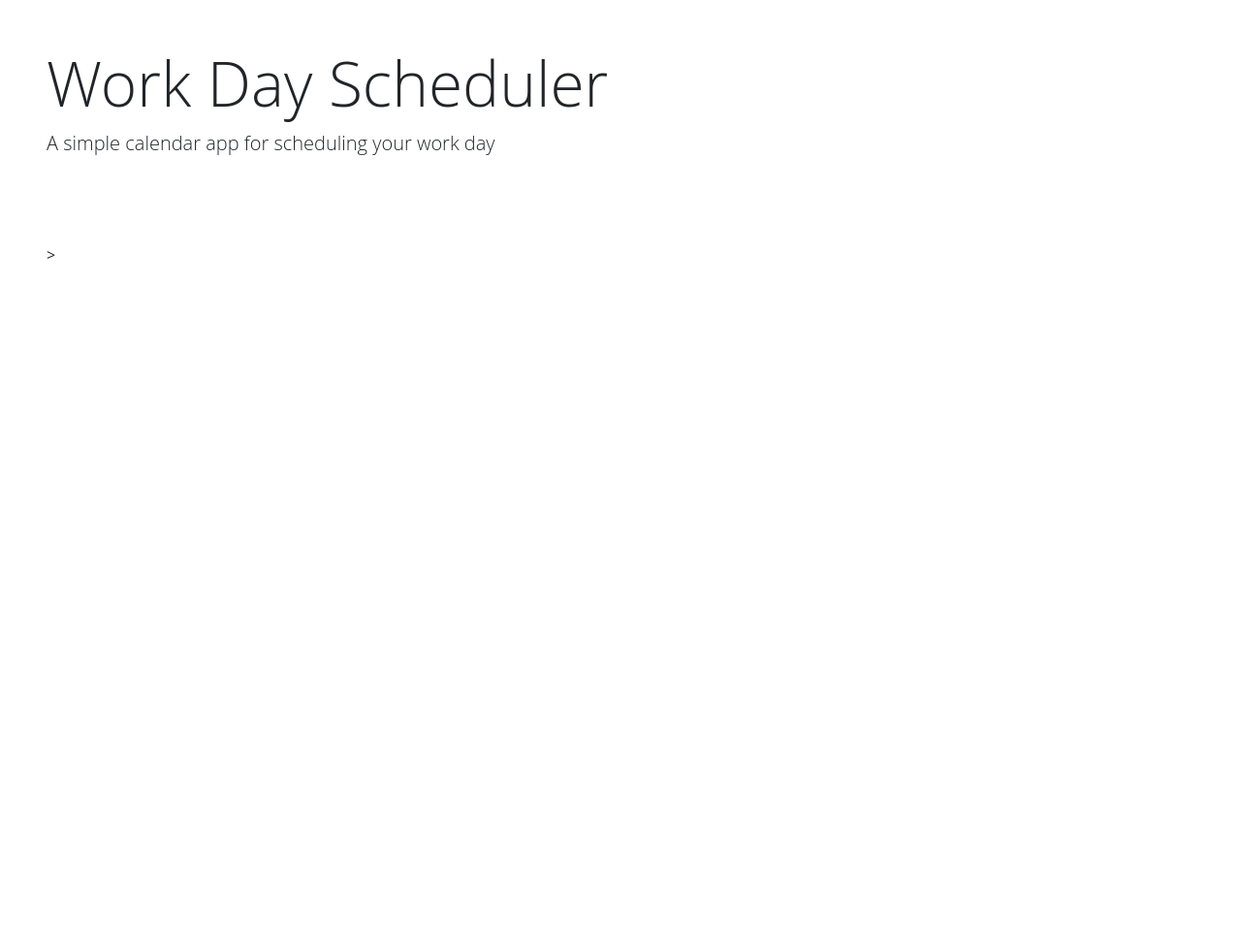
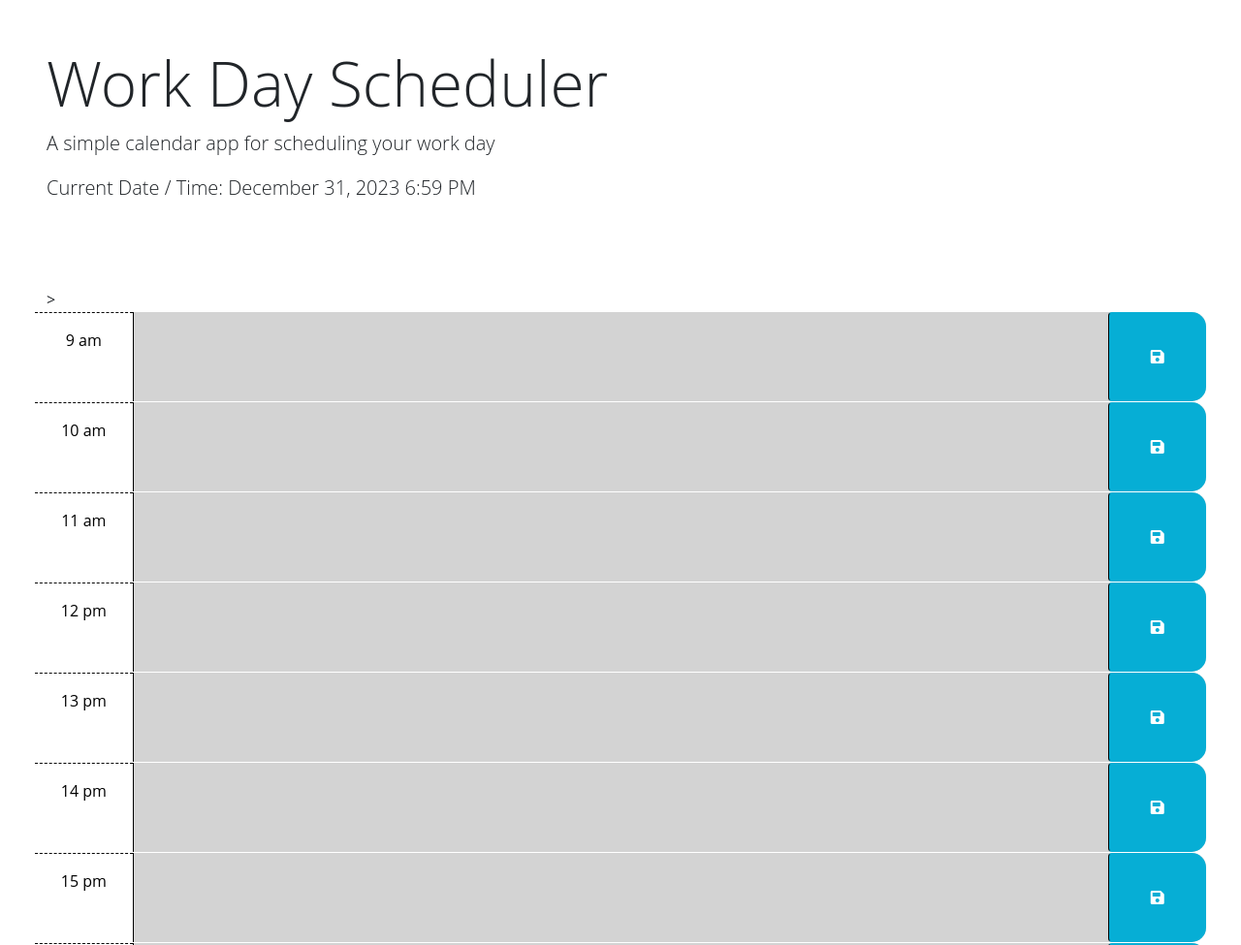
Before and after one commit to mikrahn/05-challenge, a plain HTML site: page index.html in a window 1280 px wide. Shown: the top 975 px of the page at 97% size. Before the commit the page ends 800 px from the top, so only its background shows below. Drawn offline with nearby package versions, Linux system fonts and the light colour scheme.

Commit message:
update script reference

```diff
--- a/index.html
+++ b/index.html
@@ -46,6 +46,6 @@
 
     ></script>
 
-    <script src="script-mak.js"></script>
+    <script src="script.js"></script>
   </body>
 </html>
```
